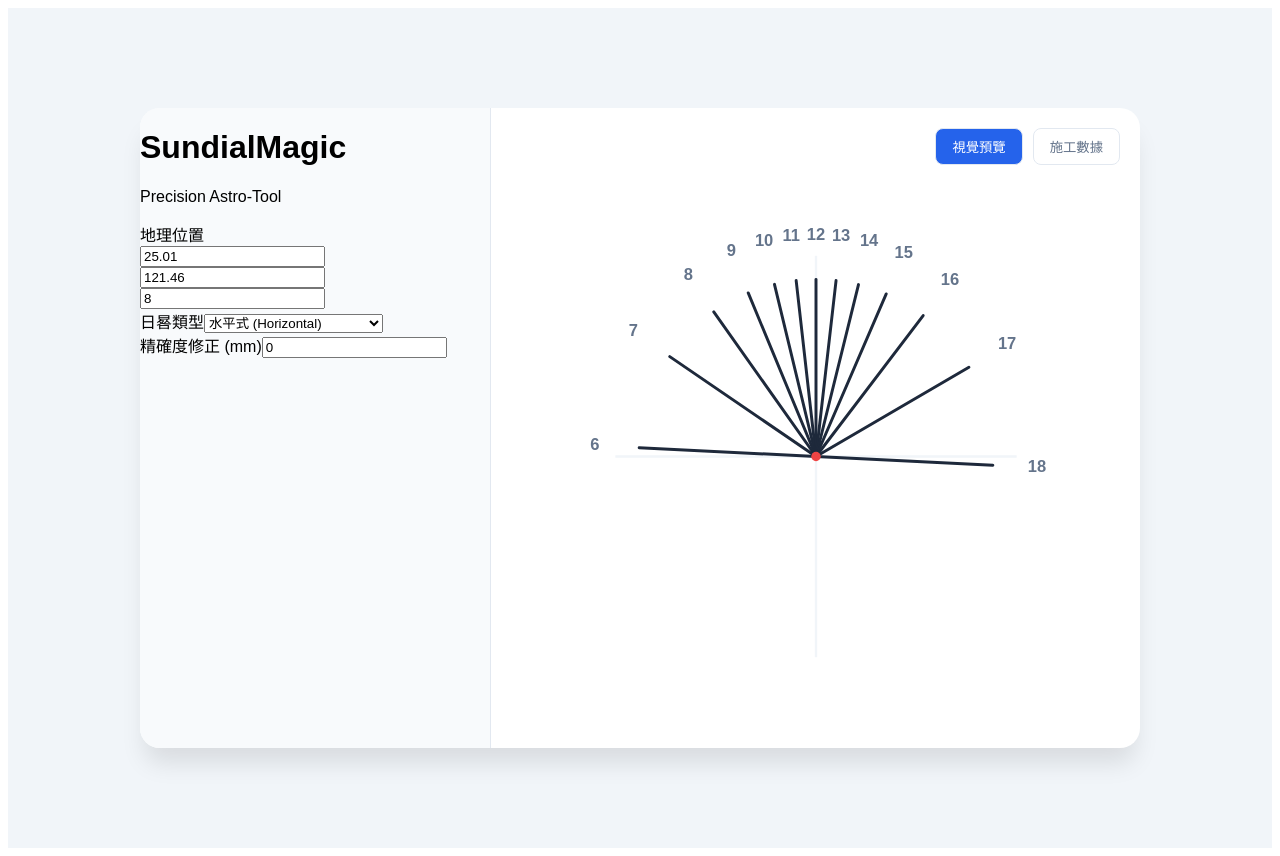
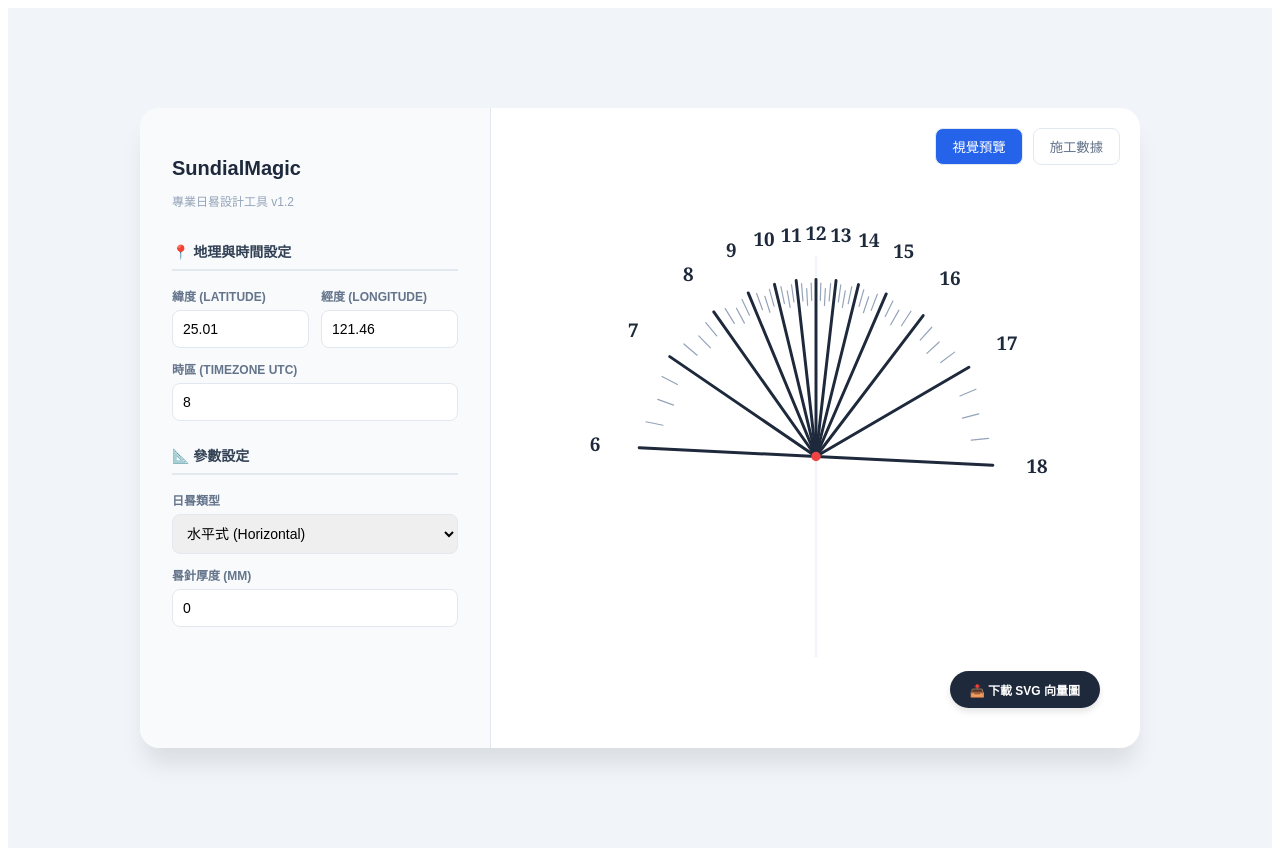
Before and after one commit to NoboruKuni/SundialMagicTool, a React (Vite) app: page / in a window 1280 px wide. Built offline with nearby package versions, Linux system fonts and the light colour scheme.

Commit message:
feat: 新增15分鐘細分刻度與SVG下載匯出功能

```diff
--- a/src/SundialConfigPanel.jsx
+++ b/src/SundialConfigPanel.jsx
@@ -7,39 +7,48 @@ export default function SundialConfigPanel({ config, onChange }) {
     onChange({ ...config, [name]: type === 'number' ? Number(value) : value });
   };
 
-  const inputCls = "w-full p-2 bg-white border border-slate-200 rounded-lg text-sm focus:ring-2 focus:ring-blue-500 outline-none transition-all";
-  const labelCls = "block text-[11px] font-bold text-slate-400 uppercase tracking-wider mb-1";
+  // 封裝一個元件內部的樣式，確保整齊
+  const sectionStyle = { marginBottom: '24px' };
+  const labelStyle = { display: 'block', fontSize: '12px', fontWeight: 'bold', color: '#64748b', marginBottom: '6px', textTransform: 'uppercase' };
+  const inputStyle = { width: '100%', padding: '10px', borderRadius: '8px', border: '1px solid #e2e8f0', fontSize: '14px', outline: 'none', boxSizing: 'border-box' };
 
   return (
-    <div className="flex flex-col h-full bg-slate-50/50 p-8 space-y-8">
-      <div>
-        <h1 className="text-2xl font-black text-slate-800 tracking-tighter">SundialMagic</h1>
-        <p className="text-xs text-slate-400 font-medium">Precision Astro-Tool</p>
+    <div style={{ padding: '32px', height: '100%', overflowY: 'auto', backgroundColor: '#f8fafc' }}>
+      <h2 style={{ fontSize: '20px', fontWeight: '900', color: '#1e293b', marginBottom: '4px' }}>SundialMagic</h2>
+      <p style={{ fontSize: '12px', color: '#94a3b8', marginBottom: '32px' }}>專業日晷設計工具 v1.2</p>
+
+      <div style={sectionStyle}>
+        <h3 style={{ fontSize: '14px', color: '#334155', borderBottom: '2px solid #e2e8f0', paddingBottom: '8px', marginBottom: '16px' }}>📍 地理與時間設定</h3>
+        <div style={{ display: 'grid', gridTemplateColumns: '1fr 1fr', gap: '12px', marginBottom: '12px' }}>
+          <div>
+            <label style={labelStyle}>緯度 (Latitude)</label>
+            <input type="number" name="latitude" value={config.latitude} onChange={handleChange} step="0.01" style={inputStyle} />
+          </div>
+          <div>
+            <label style={labelStyle}>經度 (Longitude)</label>
+            <input type="number" name="longitude" value={config.longitude} onChange={handleChange} step="0.01" style={inputStyle} />
+          </div>
+        </div>
+        <div>
+          <label style={labelStyle}>時區 (Timezone UTC)</label>
+          <input type="number" name="timezone" value={config.timezone} onChange={handleChange} style={inputStyle} />
+        </div>
       </div>
 
-      <div className="space-y-6">
-        <section>
-          <label className={labelCls}>地理位置</label>
-          <div className="grid grid-cols-2 gap-3">
-            <input type="number" name="latitude" value={config.latitude} onChange={handleChange} placeholder="緯度" className={inputCls} />
-            <input type="number" name="longitude" value={config.longitude} onChange={handleChange} placeholder="經度" className={inputCls} />
-          </div>
-          <input type="number" name="timezone" value={config.timezone} onChange={handleChange} className={`${inputCls} mt-2`} placeholder="時區 (UTC)" />
-        </section>
-
-        <section>
-          <label className={labelCls}>日晷類型</label>
-          <select name="type" value={config.type} onChange={handleChange} className={inputCls}>
+      <div style={sectionStyle}>
+        <h3 style={{ fontSize: '14px', color: '#334155', borderBottom: '2px solid #e2e8f0', paddingBottom: '8px', marginBottom: '16px' }}>📐 參數設定</h3>
+        <div style={{ marginBottom: '12px' }}>
+          <label style={labelStyle}>日晷類型</label>
+          <select name="type" value={config.type} onChange={handleChange} style={inputStyle}>
             <option value="horizontal">水平式 (Horizontal)</option>
             <option value="vertical">垂直式 (Vertical)</option>
             <option value="analemmatic">地平投影式 (Analemmatic)</option>
           </select>
-        </section>
-
-        <section>
-          <label className={labelCls}>精確度修正 (mm)</label>
-          <input type="number" name="gnomonThickness" value={config.gnomonThickness} onChange={handleChange} className={inputCls} />
-        </section>
+        </div>
+        <div>
+          <label style={labelStyle}>晷針厚度 (mm)</label>
+          <input type="number" name="gnomonThickness" value={config.gnomonThickness} onChange={handleChange} min="0" style={inputStyle} />
+        </div>
       </div>
     </div>
   );
--- a/src/SundialPreview.jsx
+++ b/src/SundialPreview.jsx
@@ -1,45 +1,91 @@
 // 檔案名稱：src/SundialPreview.jsx
-import React, { useMemo } from 'react';
+import React, { useMemo, useRef } from 'react';
 import { calculateHourLines } from './sundialMath';
 
 export default function SundialPreview({ config }) {
   const hourLines = useMemo(() => calculateHourLines(config), [config]);
+  const svgRef = useRef(null); // 用來抓取 SVG 元素進行匯出
+
   const radius = config.radius || 150;
   const padding = 80;
   const viewBoxSize = radius + padding;
 
+  // 匯出 SVG 的魔法函式
+  const downloadSVG = () => {
+    const svgData = svgRef.current.outerHTML;
+    const svgBlob = new Blob([svgData], {type: "image/svg+xml;charset=utf-8"});
+    const svgUrl = URL.createObjectURL(svgBlob);
+    const downloadLink = document.createElement("a");
+    downloadLink.href = svgUrl;
+    downloadLink.download = `sundial-${config.type}.svg`;
+    document.body.appendChild(downloadLink);
+    downloadLink.click();
+    document.body.removeChild(downloadLink);
+  };
+
   return (
-    <div style={{ width: '100%', height: '100%', display: 'flex', flexDirection: 'column', alignItems: 'center', justifyContent: 'center', backgroundColor: 'white' }}>
-      <svg viewBox={`-${viewBoxSize} -${viewBoxSize} ${viewBoxSize * 2} ${viewBoxSize * 2}`} style={{ width: '100%', maxWidth: '600px', height: 'auto' }}>
+    <div style={{ width: '100%', height: '100%', display: 'flex', flexDirection: 'column', alignItems: 'center', position: 'relative' }}>
 
-        {/* 極淡的參考線，確認 12 點有沒有歪 */}
+      {/* 匯出按鈕 - 懸浮在畫面右下角 */}
+      <button
+        onClick={downloadSVG}
+        style={{ position: 'absolute', bottom: '20px', right: '20px', padding: '10px 20px', backgroundColor: '#1e293b', color: 'white', borderRadius: '30px', fontSize: '12px', fontWeight: 'bold', border: 'none', cursor: 'pointer', boxShadow: '0 4px 6px rgba(0,0,0,0.1)' }}
+      >
+        📥 下載 SVG 向量圖
+      </button>
+
+      <svg
+        ref={svgRef}
+        viewBox={`-${viewBoxSize} -${viewBoxSize} ${viewBoxSize * 2} ${viewBoxSize * 2}`}
+        style={{ width: '100%', maxWidth: '600px', height: 'auto', backgroundColor: 'white' }}
+      >
         <line x1="0" y1={-radius-20} x2="0" y2={radius+20} stroke="#f1f5f9" strokeWidth="2" />
-        <line x1={-radius-20} y1="0" x2={radius+20} y2="0" stroke="#f1f5f9" strokeWidth="2" />
 
         {hourLines.map((line, idx) => {
           const shift = line.thicknessShift || 0;
-          const px = line.x * radius;
-          const py = -line.y * radius; // SVG Y 軸向上取負
+
+          // 根據刻度等級決定長度
+          let lengthFactor = 1;
+          if (line.isHalfHour) lengthFactor = 0.95;
+          if (line.isQuarterHour) lengthFactor = 0.98;
+
+          const px = line.x * radius * lengthFactor;
+          const py = -line.y * radius * lengthFactor;
 
           return (
             <g key={`${line.hour}-${idx}`} transform={`translate(${shift}, 0)`}>
               {config.type === 'analemmatic' ? (
-                <circle cx={px} cy={py} r="5" fill="#2563eb" />
+                // 投影式：調整點的大小
+                <circle
+                  cx={line.x * radius} cy={-line.y * radius}
+                  r={line.isFullHour ? 5 : 2}
+                  fill={line.isFullHour ? "#2563eb" : "#cbd5e1"}
+                />
               ) : (
-                <line x1="0" y1="0" x2={px} y2={py} stroke="#1e293b" strokeWidth="2.5" strokeLinecap="round" />
+                // 放射狀：調整線的粗細與顏色
+                <line
+                  x1={line.isFullHour ? 0 : px * 0.9}
+                  y1={line.isFullHour ? 0 : py * 0.9}
+                  x2={px} y2={py}
+                  stroke={line.isFullHour ? "#1e293b" : "#94a3b8"}
+                  strokeWidth={line.isFullHour ? 2.5 : 1}
+                  strokeLinecap="round"
+                />
               )}
 
+              {/* 只有整點才顯示數字 */}
+              {line.isFullHour && (
                 <text
                   x={px * 1.25} y={py * 1.25}
                   textAnchor="middle" alignmentBaseline="middle"
-                style={{ fontSize: '14px', fontWeight: 'bold', fill: '#64748b', userSelect: 'none' }}
+                  style={{ fontSize: '16px', fontWeight: '900', fill: '#1e293b', userSelect: 'none', fontFamily: '"Georgia", serif' }}
                 >
                   {line.hour}
                 </text>
+              )}
             </g>
           );
         })}
-
         <circle cx="0" cy="0" r="4" fill="#ef4444" />
       </svg>
     </div>
--- a/src/sundialMath.js
+++ b/src/sundialMath.js
@@ -9,48 +9,52 @@ export function calculateHourLines(config) {
   const gnomonThickness = Number(config.gnomonThickness);
   const phi = latitude * DEG_TO_RAD;
 
-  // 經度偏移 (小時 12:00 時，太陽實際上偏離子午線幾度)
   const standardMeridian = timezone * 15;
   const lonOffsetDeg = longitude - standardMeridian;
 
+  const getDialAngle = (hDeg) => {
+    const hRad = hDeg * DEG_TO_RAD;
+    if (config.type === 'analemmatic') {
+      return { x: Math.sin(hRad), y: Math.sin(phi) * Math.cos(hRad) };
+    } else {
+      const factor = config.type === 'horizontal' ? Math.sin(phi) : Math.cos(phi);
+      const angleRad = Math.atan2(Math.sin(hRad) * factor, Math.cos(hRad));
+      return { angleDeg: angleRad * RAD_TO_DEG };
+    }
+  };
+
+  const base = getDialAngle(lonOffsetDeg);
   const lines = [];
-  for (let hour = 6; hour <= 18; hour++) {
-    // 這裡的關鍵：h 是相對於「時鐘正午」的角度位移
-    // 12:00 時，h = 0
+
+  // 這裡改為每 0.25 小時 (15分鐘) 跑一次迴圈
+  for (let hour = 6; hour <= 18; hour += 0.25) {
     const hRelDeg = (hour - 12) * 15;
     const hRelRad = hRelDeg * DEG_TO_RAD;
+    const currentH = hRelDeg + lonOffsetDeg;
+    const current = getDialAngle(currentH);
 
-    let pointData = { hour };
+    let pointData = {
+      hour,
+      isFullHour: hour % 1 === 0,
+      isHalfHour: hour % 1 === 0.5,
+      isQuarterHour: hour % 0.5 !== 0
+    };
+
     const side = hour < 12 ? -1 : (hour > 12 ? 1 : 0);
     const thicknessShift = (gnomonThickness / 2) * side;
 
     if (config.type === 'analemmatic') {
-      /**
-       * 地平投影式：12 點必須在橢圓頂端。
-       * 經度修正會反映在「指針(人)站立的位置」偏移，
-       * 但晷面本身的時標點對齊 12 點是標準做法。
-       */
-      pointData.x = Math.sin(hRelRad);
-      pointData.y = Math.sin(phi) * Math.cos(hRelRad);
+      const rotRad = -Math.atan2(base.x, base.y);
+      const cosR = Math.cos(rotRad);
+      const sinR = Math.sin(rotRad);
+      pointData.x = current.x * cosR - current.y * sinR;
+      pointData.y = current.x * sinR + current.y * cosR;
     } else {
-      /**
-       * 水平/垂直式：
-       * 要讓經度修正後的 12:00 垂直，
-       * 我們必須計算「包含經度修正的時角」與「12點經度修正時角」的差值。
-       */
-      const factor = config.type === 'horizontal' ? Math.sin(phi) : Math.cos(phi);
-
-      // 目前小時的投影角 (包含經度偏移)
-      const hActual = (hRelDeg + lonOffsetDeg) * DEG_TO_RAD;
-      const angleActual = Math.atan2(Math.sin(hActual) * factor, Math.cos(hActual));
-
-      // 12:00 基準點的投影角
-      const hBase = (0 + lonOffsetDeg) * DEG_TO_RAD;
-      const angleBase = Math.atan2(Math.sin(hBase) * factor, Math.cos(hBase));
-
-      // 相對角度 (確保 12 點為 0)
+      const hActual = currentH * DEG_TO_RAD;
+      const angleActual = Math.atan2(Math.sin(hActual) * (config.type === 'horizontal' ? Math.sin(phi) : Math.cos(phi)), Math.cos(hActual));
+      const hBase = lonOffsetDeg * DEG_TO_RAD;
+      const angleBase = Math.atan2(Math.sin(hBase) * (config.type === 'horizontal' ? Math.sin(phi) : Math.cos(phi)), Math.cos(hBase));
       const finalAngleRad = angleActual - angleBase;
-      pointData.angle = finalAngleRad * RAD_TO_DEG;
       pointData.x = Math.sin(finalAngleRad);
       pointData.y = Math.cos(finalAngleRad);
     }
@@ -58,6 +62,7 @@ export function calculateHourLines(config) {
     pointData.thicknessShift = thicknessShift;
     lines.push(pointData);
 
+    // 12點厚度處理
     if (hour === 12 && gnomonThickness > 0) {
       lines[lines.length - 1].thicknessShift = -(gnomonThickness / 2);
       lines.push({ ...pointData, thicknessShift: (gnomonThickness / 2) });
```
Lines whose indentation alone changed are shown as unchanged.
